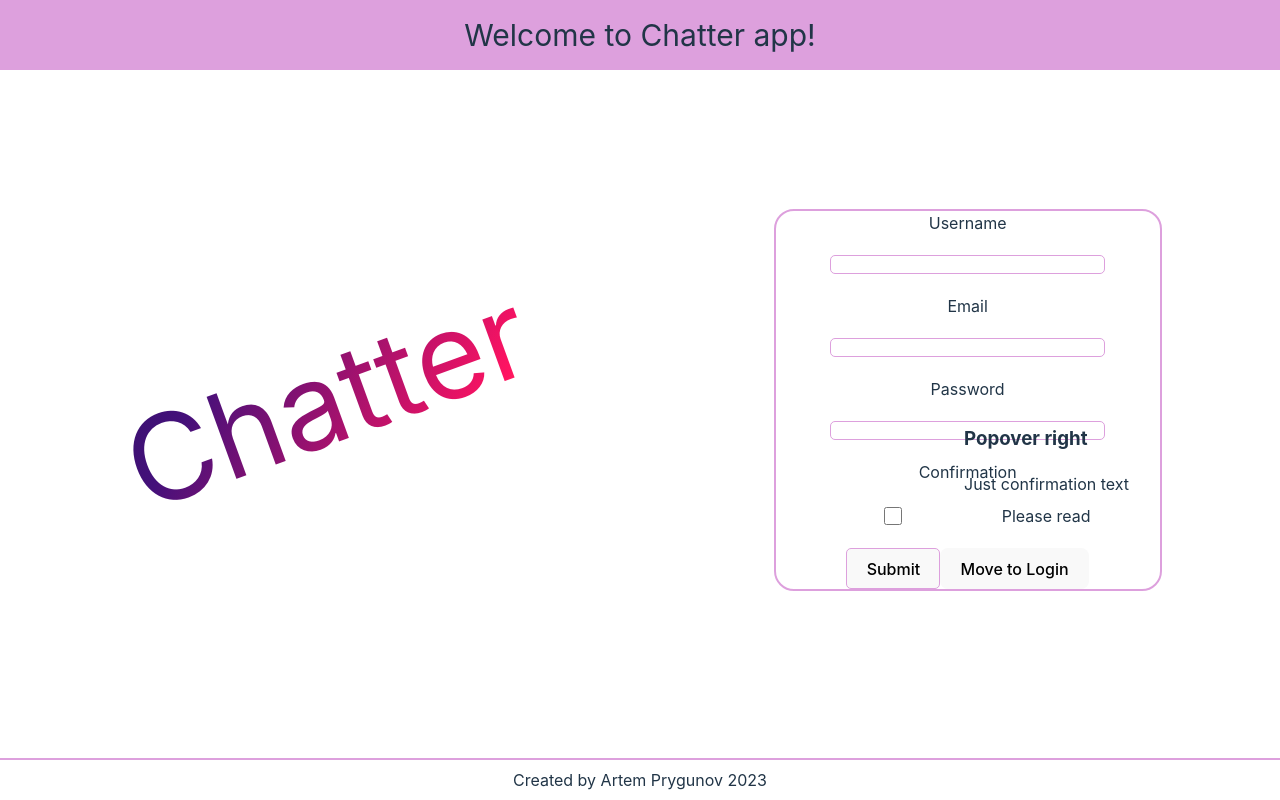
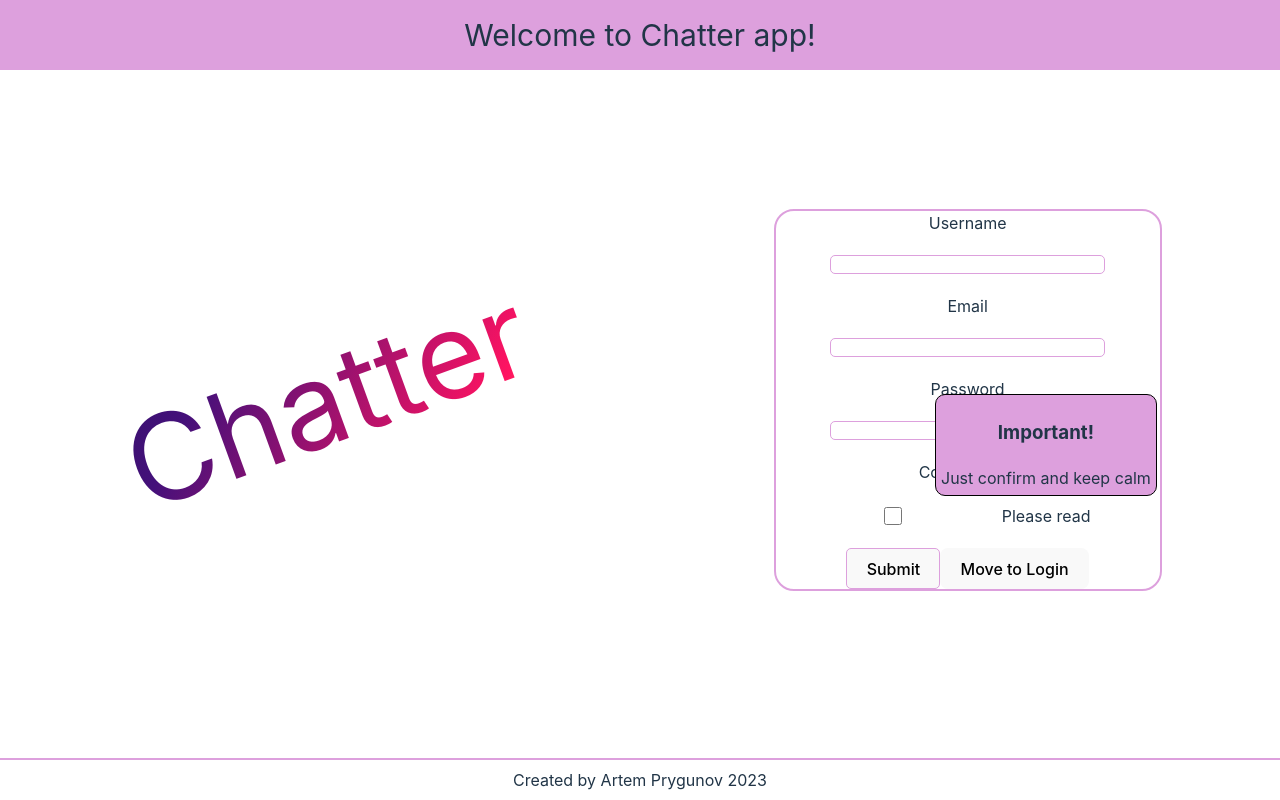
Before and after one commit to harry177/chatter, a React (Vite) app in the folder frontend/: page / in a window 1280 px wide. Both pictures are taken after a click on the element "Please read". Built offline with nearby package versions, Linux system fonts and the light colour scheme; no server answers.

Commit message:
feat: complete sign up form popover

```diff
--- a/frontend/src/Components/SignUpPopover/SignUpPopover.styles.scss
+++ b/frontend/src/Components/SignUpPopover/SignUpPopover.styles.scss
@@ -1,3 +1,14 @@
+.popover-main {
+    background-color: plum;
+    border: black solid 1px;
+    border-radius: 10px;
+    padding: 5px;
+}
+
+.popover-header {
+    text-align: center;
+}
+
 .text-confirm {
     width: 50%;
 }
--- a/frontend/src/Components/SignUpPopover/SignUpPopover.tsx
+++ b/frontend/src/Components/SignUpPopover/SignUpPopover.tsx
@@ -4,9 +4,11 @@ import { Popover } from 'react-bootstrap';
 import './SignUpPopover.styles.scss';
 
 const popover = (
-  <Popover id="popover-basic">
-    <Popover.Header as="h3">Popover right</Popover.Header>
-    <Popover.Body>Just confirmation text</Popover.Body>
+  <Popover id="popover-basic" className="popover-main">
+    <Popover.Header as="h3" className="popover-header">
+      Important!
+    </Popover.Header>
+    <Popover.Body>Just confirm and keep calm</Popover.Body>
   </Popover>
 );
 
```
